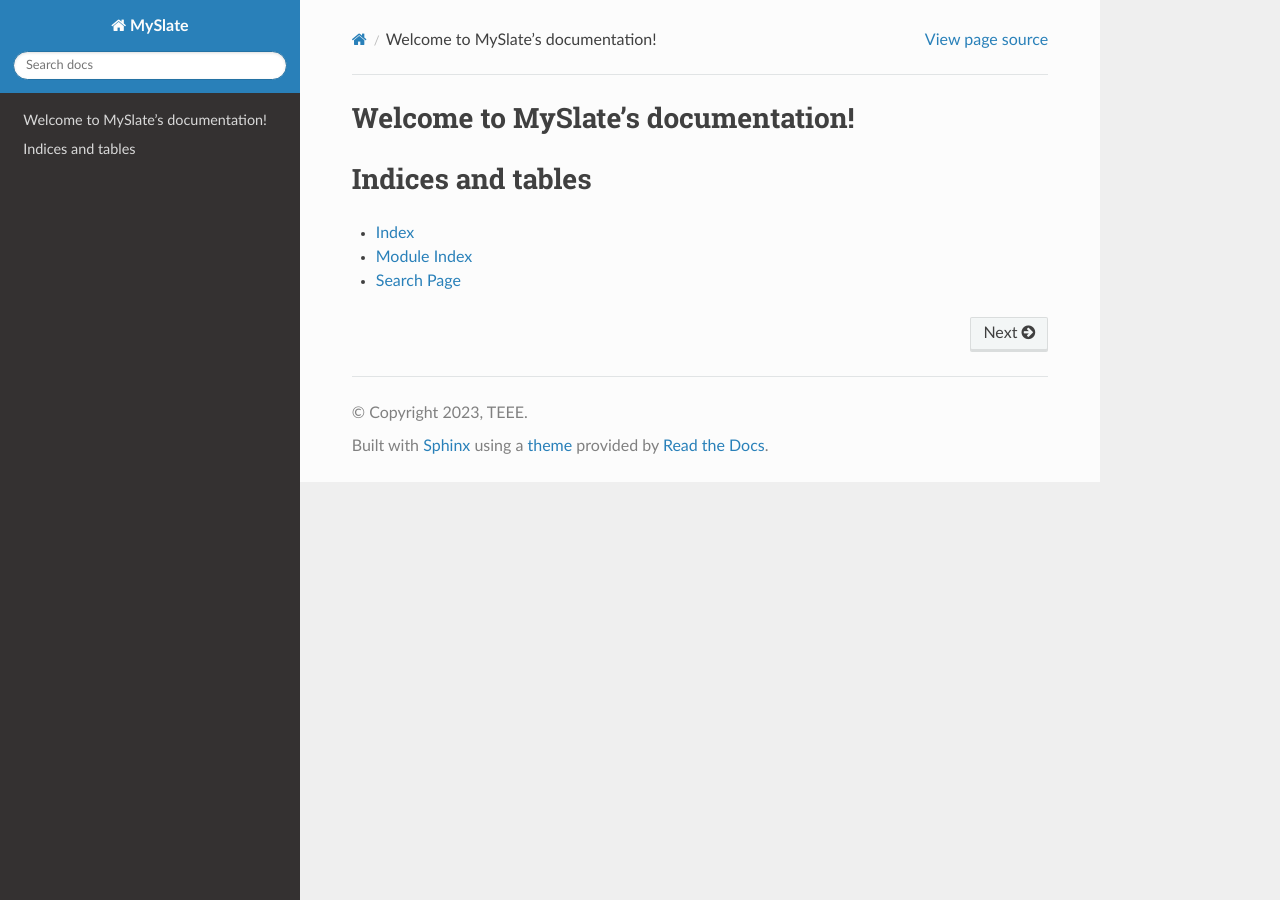
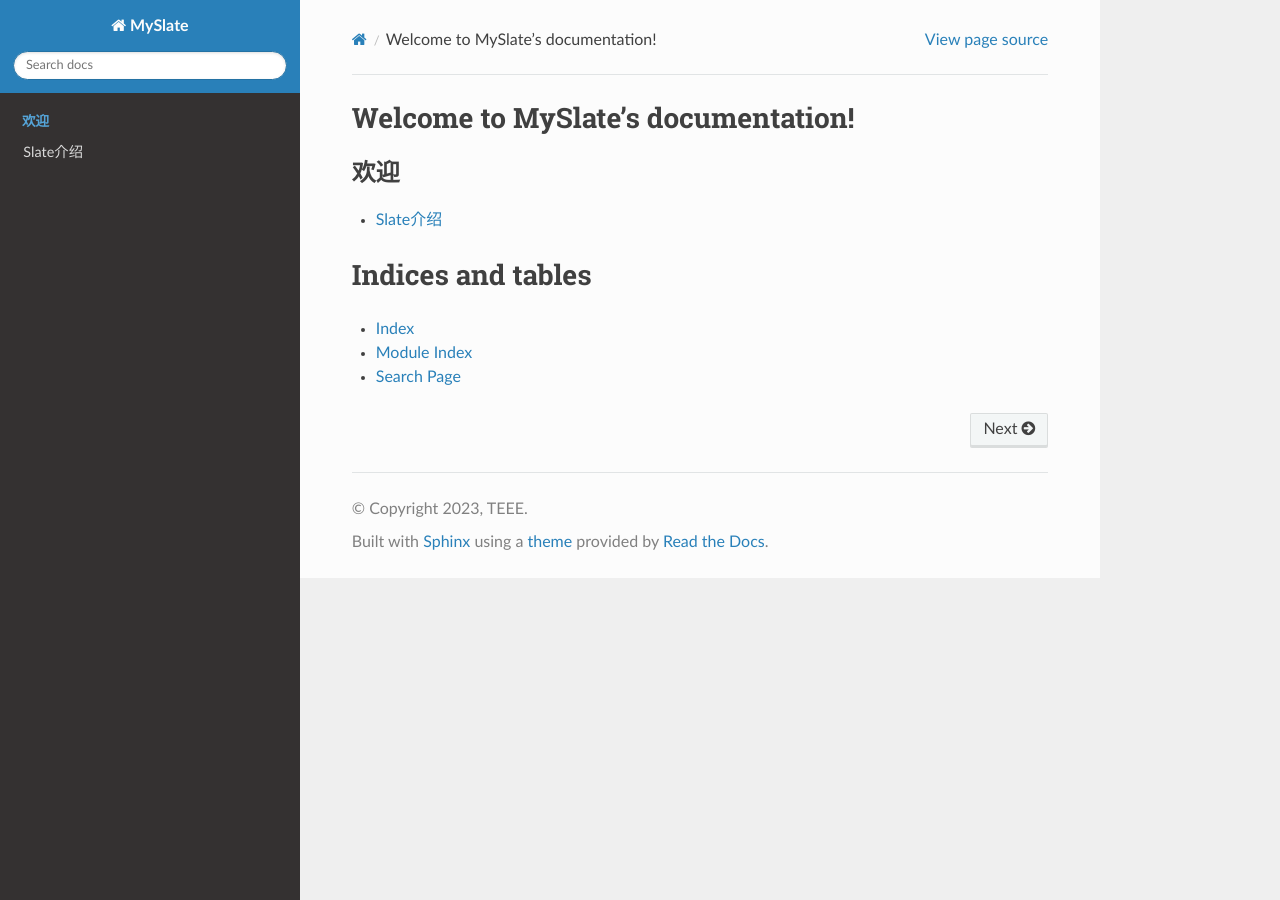
Before and after one commit to pixel-Teee/MySlate, a Sphinx documentation site: the page built from source/index.rst, in a window 1280 px wide. Built offline with Sphinx 7.4.7 and the Read the Docs theme 2.0.0, drawn with Linux system fonts in a browser that asks for light colours.

Commit message:
add introduction

```diff
--- a/source/conf.py
+++ b/source/conf.py
@@ -5,6 +5,9 @@
 
 # -- Project information -----------------------------------------------------
 # https://www.sphinx-doc.org/en/master/usage/configuration.html#project-information
+
+import os
+import shutil
 
 project = 'MySlate'
 copyright = '2023, TEEE'
@@ -20,6 +23,8 @@ exclude_patterns = []
 
 source_suffix = ['.rst', '.md']
 
+extensions = ['recommonmark']
+
 # -- Options for HTML output -------------------------------------------------
 # https://www.sphinx-doc.org/en/master/usage/configuration.html#options-for-html-output
 
--- a/source/index.rst
+++ b/source/index.rst
@@ -8,9 +8,9 @@ Welcome to MySlate's documentation!
 
 .. toctree::
    :maxdepth: 2
-   :caption: Contents:
+   :caption: 欢迎
 
-   pages/study
+   pages/Slate介绍
 
 Indices and tables
 ==================
```
Also changed, not shown: source/pages/Slate介绍.md (added, +13 -0 lines), source/pages/study.md (deleted, +0 -2 lines), source/pages/_static/Image/Slate/RuntimeAndEdit.png (added).
